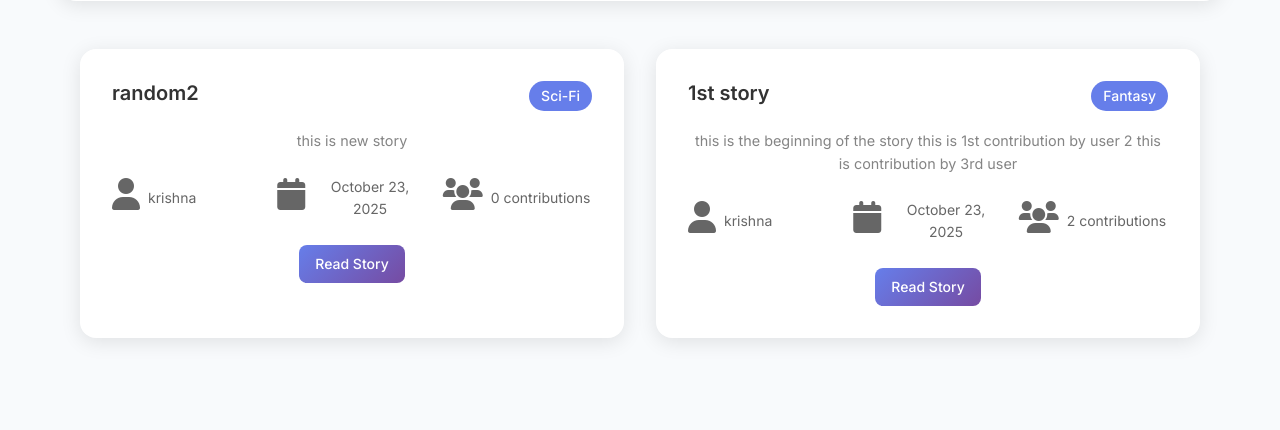
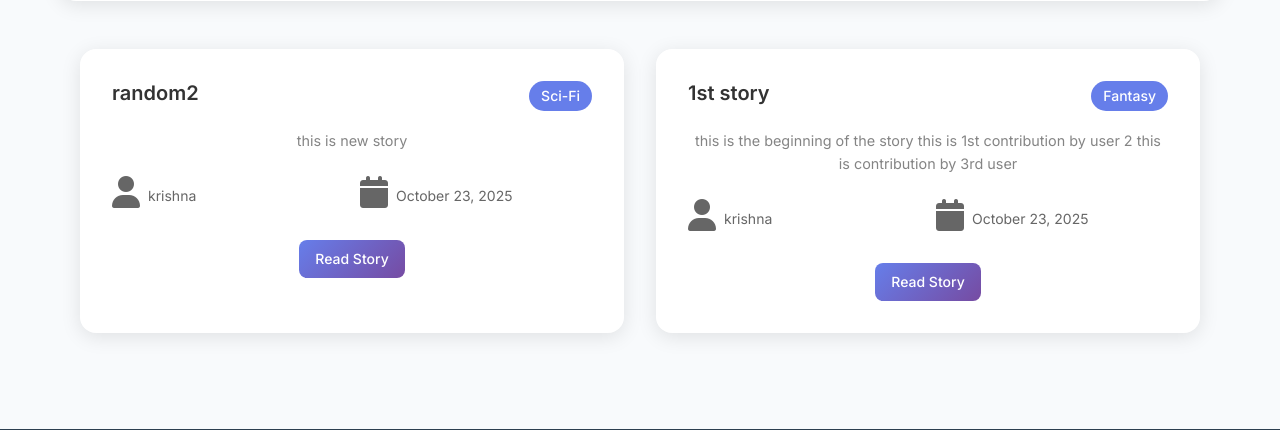
Before and after one commit to Krishna250806/United-Tales, a Flask app: page /browse in a window 1280 px wide. Shown: the part 378-808 px from the top of the page. Run offline with Flask 3, Linux system fonts and the light colour scheme; data comes from the database, SQL or seed files in the repository.

Commit message:
changes in browse stories

```diff
--- a/static/css/style.css
+++ b/static/css/style.css
@@ -1180,7 +1180,7 @@ p {
 
 .story-card-meta {
   display: grid;
-  grid-template-columns: repeat(3, 1fr);
+  grid-template-columns: repeat(2, 1fr);
   gap: 1rem;
   margin-bottom: 1.5rem;
   font-size: 0.875rem;
--- a/templates/browse.html
+++ b/templates/browse.html
@@ -53,10 +53,7 @@
                         <i class="fas fa-calendar"></i>
                         <span>{{ story.created_at.strftime('%B %d, %Y') }}</span>
                     </div>
-                    <div class="story-contributions">
-                        <i class="fas fa-users"></i>
-                        <span>{{ story.contributions|length }} contributions</span>
-                    </div>
+
                 </div>
 
                 <div class="story-card-actions">
```
